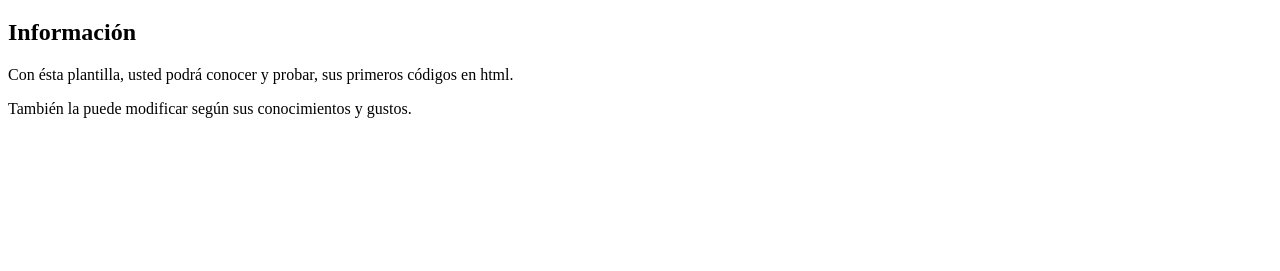
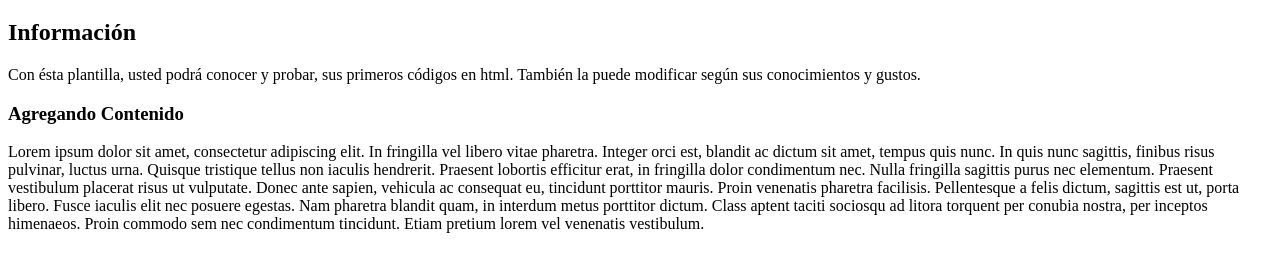
Before and after one commit to seby10/Plantilla-HTML-CSS, a plain HTML site: page index.html in a window 1280 px wide. Shown: the part 97-368 px from the top of the page. Drawn offline with Linux system fonts and the light colour scheme.

Commit message:
primera versión de la pagina web en html

```diff
--- a/index.html
+++ b/index.html
@@ -18,9 +18,23 @@
 
     <h2>Información</h2>
 
-    <p>Con ésta plantilla, usted podrá conocer y probar, sus primeros códigos en html.</p>
+    <p>Con ésta plantilla, usted podrá conocer y probar, sus primeros códigos en html.
+       También la puede modificar según sus conocimientos y gustos.</p>
 
-    <p>También la puede modificar según sus conocimientos y gustos.</p>
+    <h3>Agregando Contenido</h3>
+
+    <p>Lorem ipsum dolor sit amet, consectetur adipiscing elit. In fringilla vel libero
+      vitae pharetra. Integer orci est, blandit ac dictum sit amet, tempus quis nunc.
+      In quis nunc sagittis, finibus risus pulvinar, luctus urna. Quisque tristique tellus
+      non iaculis hendrerit. Praesent lobortis efficitur erat, in fringilla dolor
+      condimentum nec. Nulla fringilla sagittis purus nec elementum. Praesent vestibulum
+      placerat risus ut vulputate. Donec ante sapien, vehicula ac consequat eu, tincidunt
+      porttitor mauris. Proin venenatis pharetra facilisis. Pellentesque a felis dictum,
+      sagittis est ut, porta libero. Fusce iaculis elit nec posuere egestas. Nam pharetra
+      blandit quam, in interdum metus porttitor dictum. Class aptent taciti sociosqu ad
+      litora torquent per conubia nostra, per inceptos himenaeos. Proin commodo sem nec
+      condimentum tincidunt. Etiam pretium lorem vel venenatis vestibulum.
+    </p>
 
   </body>
 </html>
```
Also changed, not shown: about.html (+16 -0 lines).
